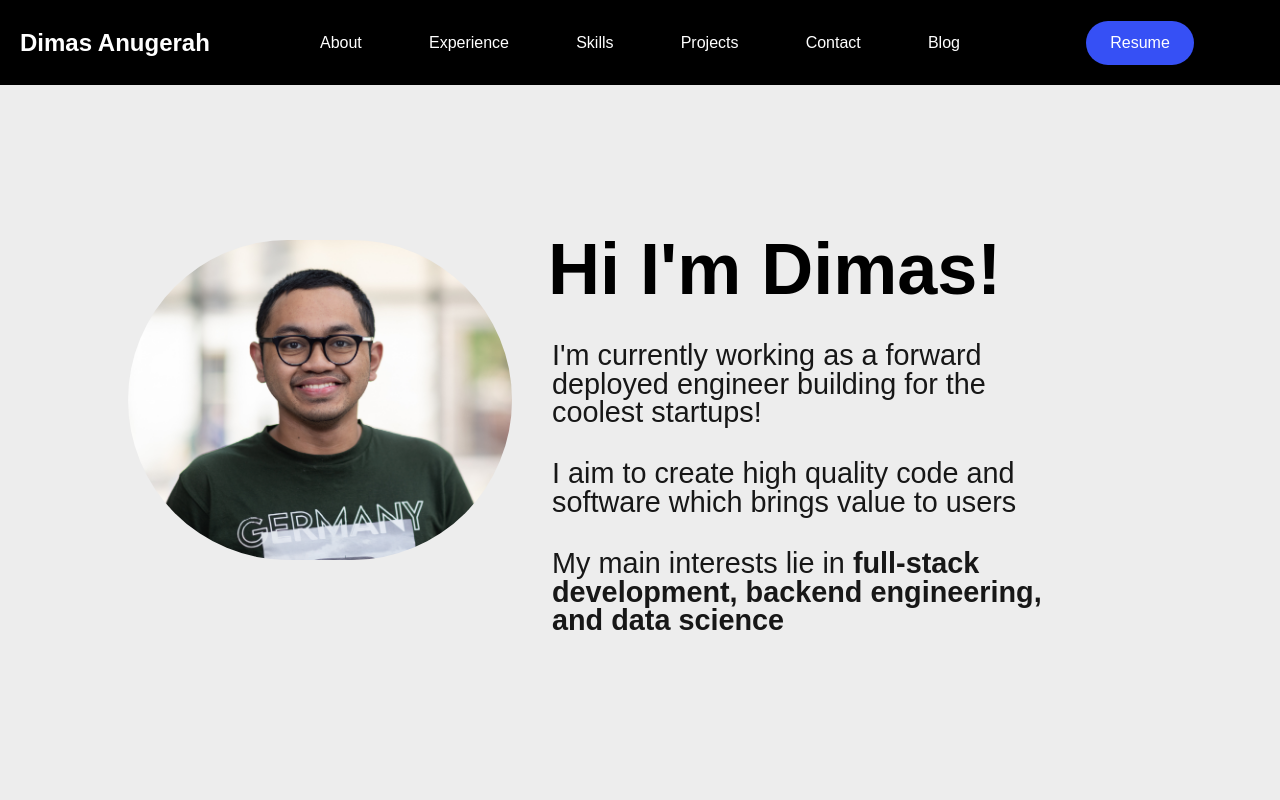
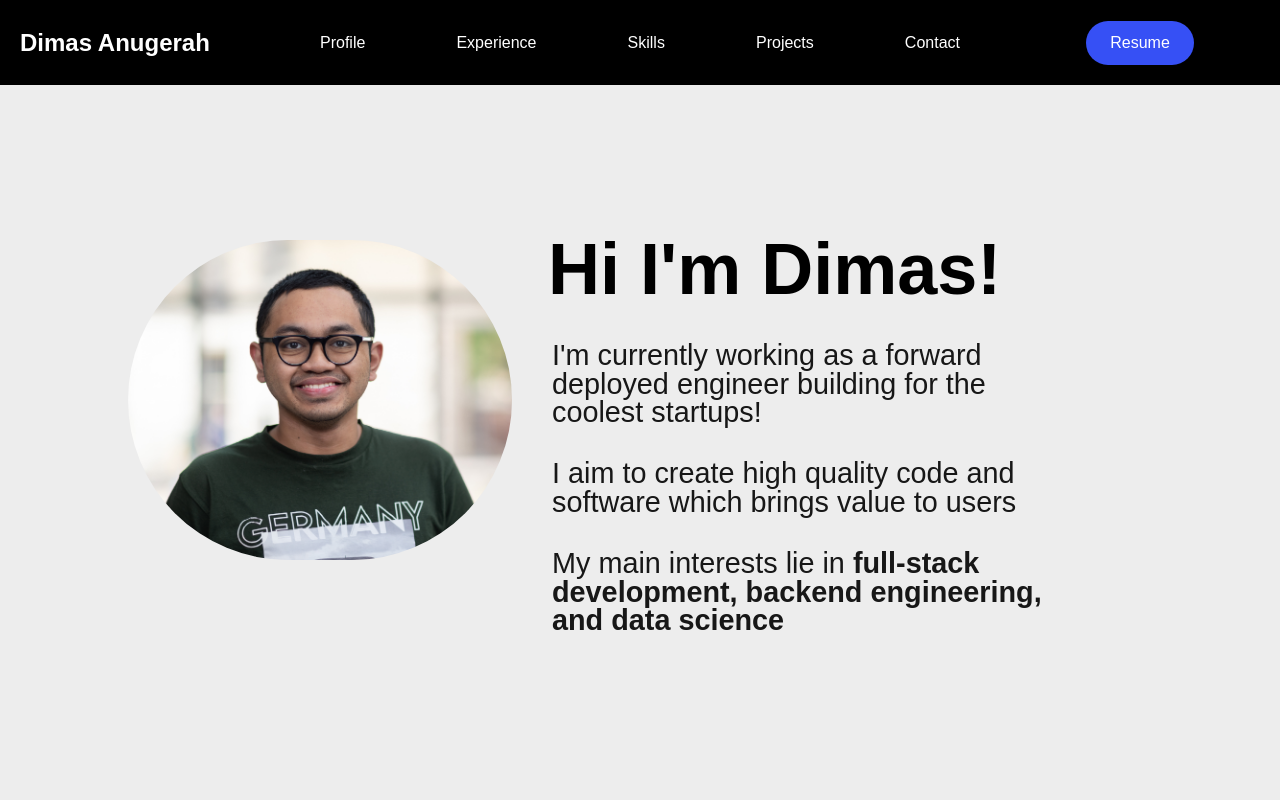
Before and after one commit to eaglethrost/Personal-Website, a Next.js app: page / in a window 1280 px wide. Shown: the top 800 px of the page. Built offline with nearby package versions, Linux system fonts and the light colour scheme.

Commit message:
refactor: restructure navbar

```diff
--- /dev/null
+++ b/src/components/ui/Navbar/MobileNavbar.tsx
@@ -0,0 +1,51 @@
+import Link from "next/link";
+import { useState } from "react";
+import { FaBars, FaTimes } from "react-icons/fa";
+
+import { homePageSections } from "./sections";
+
+export default function MobileNavbar() {
+  const [isMenuOpen, setIsMenuOpen] = useState(false);
+  const toggleMenu = () => {
+    setIsMenuOpen(!isMenuOpen);
+  };
+
+  return (
+    <>
+      <div
+        id="menu-bar"
+        className="h-full w-1/5 flex items-center justify-end md:hidden"
+      >
+        <button
+          onClick={toggleMenu}
+          type="button"
+          className="text-white relative right-5 text-3xl"
+        >
+          {isMenuOpen ? <FaTimes /> : <FaBars />}
+        </button>
+      </div>
+      {isMenuOpen && (
+        <div
+          id="mobile-navbar"
+          className="absolute top-full h-[450px] w-full flex flex-col items-center justify-between space-y-4 pt-4 pb-8 md:hidden bg-black text-white text-xl"
+        >
+          {homePageSections.map((section) => (
+            <Link
+              key={section.name}
+              href={section.href}
+              className="hover:text-blue-500"
+            >
+              {section.name}
+            </Link>
+          ))}
+          <a
+            href="/Dimas_Resume.pdf"
+            className="text-white p-2.5 px-6 rounded-full bg-[#3650F5] hover:bg-blue-700"
+          >
+            Resume
+          </a>
+        </div>
+      )}
+    </>
+  );
+}
--- a/src/components/ui/Navbar/index.tsx
+++ b/src/components/ui/Navbar/index.tsx
@@ -1,20 +1,11 @@
-"use client";
+import Link from "next/link";
+import MobileNavbar from "./MobileNavbar";
 
-import Link from "next/link";
-import { useState } from "react";
-import { FaBars, FaTimes } from "react-icons/fa";
+import { homePageSections } from "./sections";
 
-export default function Navbar() {
-  const [isMenuOpen, setIsMenuOpen] = useState(false);
-  const toggleMenu = () => {
-    setIsMenuOpen(!isMenuOpen);
-  };
-
+function DesktopNavbar() {
   return (
-    <div
-      id="navbar-container"
-      className="h-[85px] w-screen bg-black flex fixed z-50"
-    >
+    <>
       <div
         id="name-container"
         className="h-full lg:w-1/4 md:w-[35%] w-4/5 flex items-center justify-start"
@@ -27,24 +18,15 @@ export default function Navbar() {
         id="links-container"
         className="h-full w-1/2 hidden md:flex items-center justify-between text-white"
       >
-        <Link href={"#profile"} className="hover:text-blue-500">
-          About
-        </Link>
-        <Link href={"#experience"} className="hover:text-blue-500">
-          Experience
-        </Link>
-        <Link href={"#skills"} className="hover:text-blue-500">
-          Skills
-        </Link>
-        <Link href={"#projects"} className="hover:text-blue-500">
-          Projects
-        </Link>
-        <Link href={"#contact"} className="hover:text-blue-500">
-          Contact
-        </Link>
-        <Link href={"#blog"} className="hover:text-blue-500">
-          Blog
-        </Link>
+        {homePageSections.map((section) => (
+          <Link
+            key={section.name}
+            href={section.href}
+            className="hover:text-blue-500"
+          >
+            {section.name}
+          </Link>
+        ))}
       </div>
       <div
         id="resume-container"
@@ -57,75 +39,18 @@ export default function Navbar() {
           Resume
         </a>
       </div>
+    </>
+  );
+}
 
-      {/* Mobile Navbar */}
-      <div
-        id="menu-bar"
-        className="h-full w-1/5 flex items-center justify-end md:hidden"
-      >
-        <button
-          onClick={toggleMenu}
-          type="button"
-          className="text-white relative right-5 text-3xl"
-        >
-          {isMenuOpen ? <FaTimes /> : <FaBars />}
-        </button>
-      </div>
-      {isMenuOpen && (
-        <div
-          id="mobile-navbar"
-          className="absolute top-full h-[450px] w-full flex flex-col items-center justify-between space-y-4 pt-4 pb-8 md:hidden bg-black text-white text-xl"
-        >
-          <Link
-            href="#profile"
-            onClick={toggleMenu}
-            className="hover:text-blue-500"
-          >
-            About
-          </Link>
-          <Link
-            href="#experience"
-            onClick={toggleMenu}
-            className="hover:text-blue-500"
-          >
-            Experience
-          </Link>
-          <Link
-            href="#skills"
-            onClick={toggleMenu}
-            className="hover:text-blue-500"
-          >
-            Skills
-          </Link>
-          <Link
-            href="#projects"
-            onClick={toggleMenu}
-            className="hover:text-blue-500"
-          >
-            Projects
-          </Link>
-          <Link
-            href="#contact"
-            onClick={toggleMenu}
-            className="hover:text-blue-500"
-          >
-            Contact
-          </Link>
-          <Link
-            href="#blog"
-            onClick={toggleMenu}
-            className="hover:text-blue-500"
-          >
-            Blog
-          </Link>
-          <a
-            href="/Dimas_Resume.pdf"
-            className="text-white p-2.5 px-6 rounded-full bg-[#3650F5] hover:bg-blue-700"
-          >
-            Resume
-          </a>
-        </div>
-      )}
+export default function Navbar() {
+  return (
+    <div
+      id="navbar-container"
+      className="h-[85px] w-screen bg-black flex fixed z-50"
+    >
+      <DesktopNavbar />
+      <MobileNavbar />
     </div>
   );
 }
--- /dev/null
+++ b/src/components/ui/Navbar/sections.ts
@@ -0,0 +1,12 @@
+interface Section {
+  name: string;
+  href: string;
+}
+
+export const homePageSections: Section[] = [
+  { name: "Profile", href: "#profile" },
+  { name: "Experience", href: "#experience" },
+  { name: "Skills", href: "#skills" },
+  { name: "Projects", href: "#projects" },
+  { name: "Contact", href: "#contact" },
+];
```
